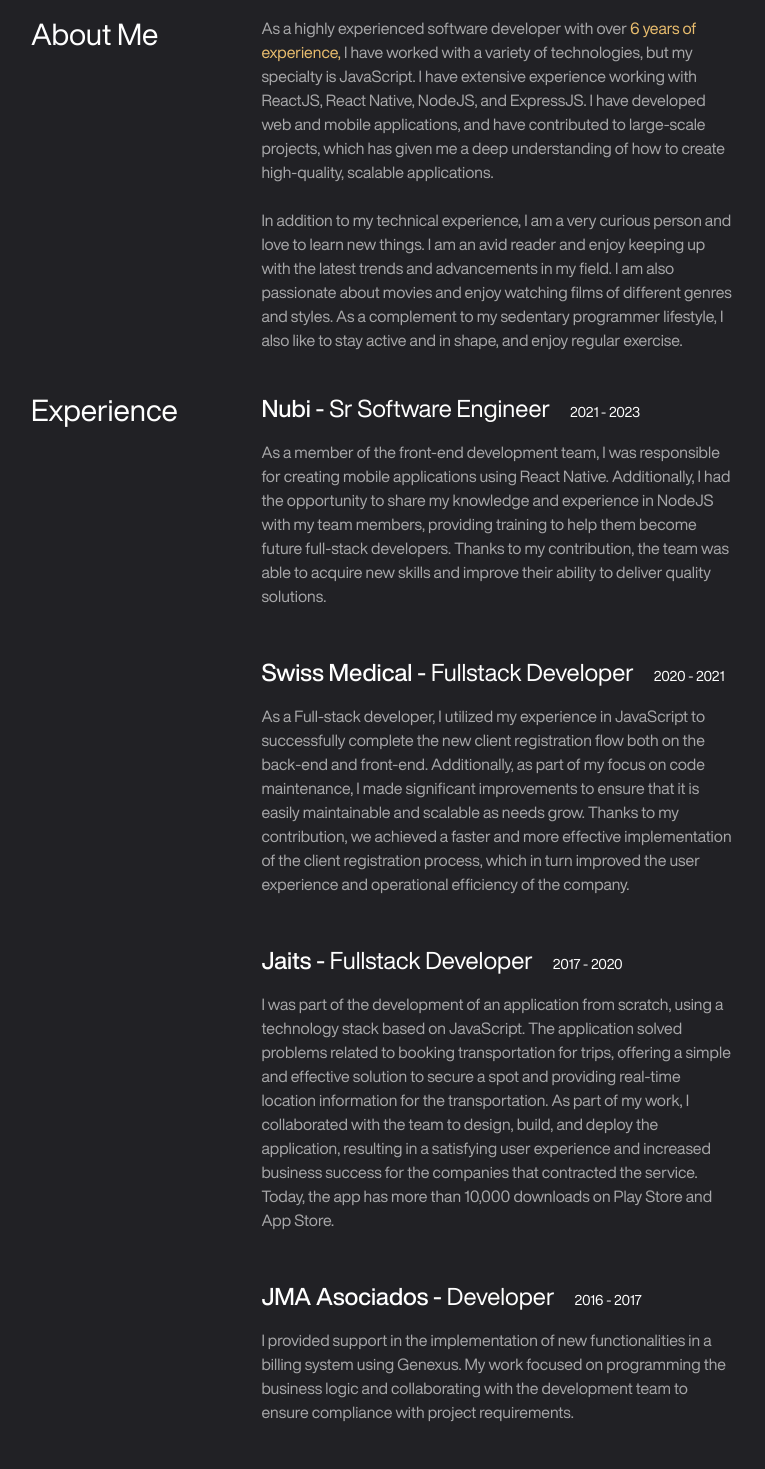
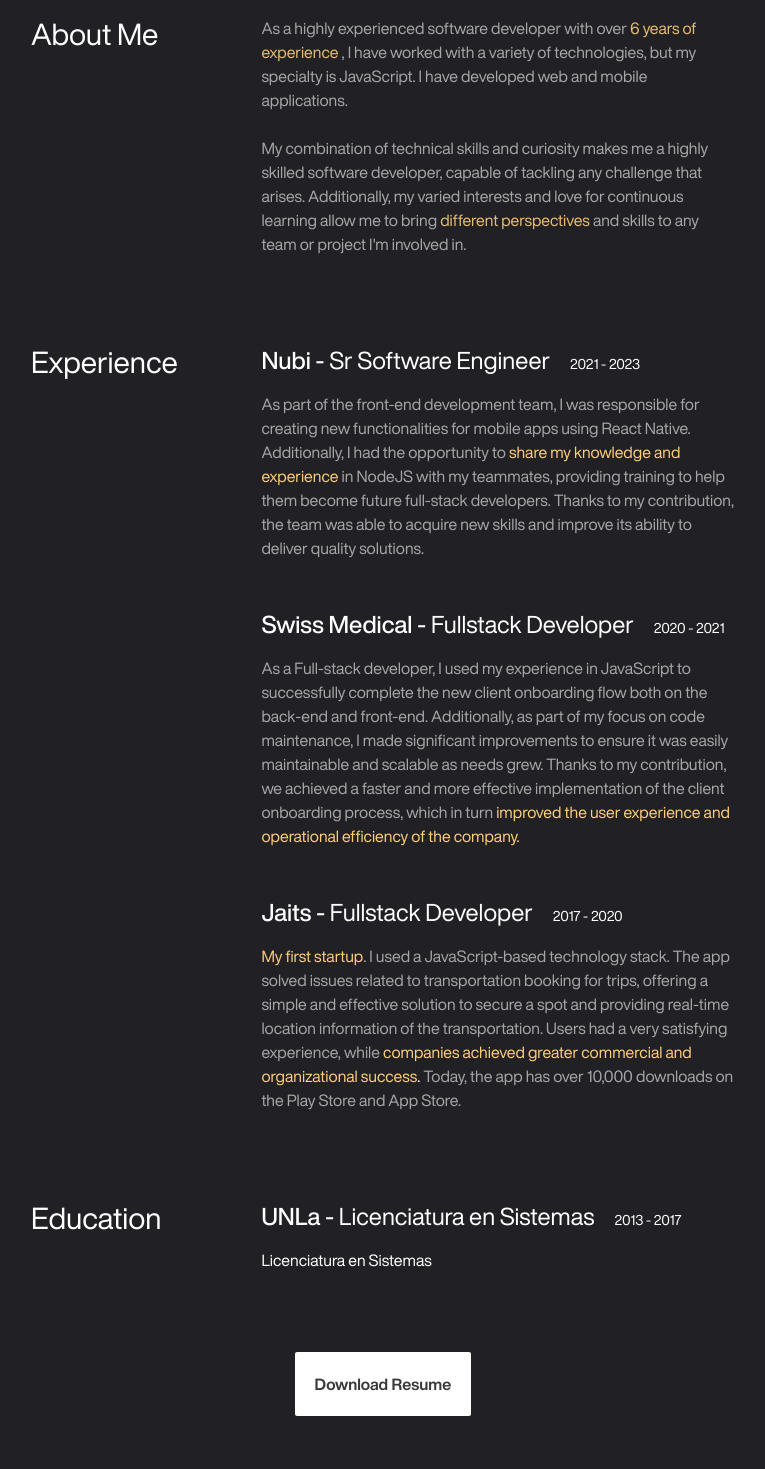
Before and after one commit to gonzaldd/my-portfolio, a React (Vite) app: page /about-me in a window 1280 px wide. Shown: the part 880-2349 px from the top of the page, without its empty margins (257-1022 px from the left). Built offline with nearby package versions, Linux system fonts and the light colour scheme.

Commit message:
Fix bug translate, and new about me texts

```diff
--- a/data.json
+++ b/data.json
@@ -4,39 +4,32 @@
       "time": "2021 - 2023",
       "name": "Nubi",
       "position": "Sr Software Engineer",
-      "description": "Como miembro del equipo de desarrollo front-end, fui responsable de la creación de aplicaciones móviles utilizando React Native. Además, tuve la oportunidad de compartir mis conocimientos y experiencia en NodeJS con mis compañeros de equipo, brindando capacitación para ayudarlos a convertirse en futuros desarrolladores full-stack. Gracias a mi contribución, el equipo pudo adquirir nuevas habilidades y mejorar su capacidad para ofrecer soluciones de calidad.",
-      "description_en": "As a member of the front-end development team, I was responsible for creating mobile applications using React Native. Additionally, I had the opportunity to share my knowledge and experience in NodeJS with my team members, providing training to help them become future full-stack developers. Thanks to my contribution, the team was able to acquire new skills and improve their ability to deliver quality solutions."
+      "description": "<span class=\"text-base font-light opacity-60 break-words\">Como parte del equipo de desarrollo front-end, fui responsable de la creación de nuevas funcionalidades para apps móviles utilizando React Native. Además, tuve la oportunidad de</span> <span class=\"text-highlight-color\">compartir mis conocimientos y experiencia</span> <span class=\"text-base font-light opacity-60 break-words\">en NodeJS con mis compañeros de equipo, brindando capacitación para ayudarlos a convertirse en futuros desarrolladores full-stack. Gracias a mi contribución, el equipo pudo adquirir nuevas habilidades y mejorar su capacidad para ofrecer soluciones de calidad.</span>",
+      "description_en": "<span class=\"text-base font-light opacity-60 break-words\">As part of the front-end development team, I was responsible for creating new functionalities for mobile apps using React Native. Additionally, I had the opportunity to</span> <span class=\"text-highlight-color\">share my knowledge and experience</span> <span class=\"text-base font-light opacity-60 break-words\">in NodeJS with my teammates, providing training to help them become future full-stack developers. Thanks to my contribution, the team was able to acquire new skills and improve its ability to deliver quality solutions.</span>"
     },
     {
       "time": "2020 - 2021",
       "name": "Swiss Medical",
       "position": "Fullstack Developer",
-      "description": "Como desarrollador Full-stack, utilicé mi experiencia en JavaScript para completar con éxito el flujo de altas de nuevos clientes tanto en el back-end como en el front-end. Además, como parte de mi enfoque en el mantenimiento del código, realicé mejoras significativas para asegurar que sea fácilmente mantenible y escalable a medida que las necesidades crecen. Gracias a mi aporte, logramos una implementación más rápida y efectiva del proceso de alta de clientes, lo que a su vez mejoró la experiencia de usuario y la eficiencia operativa de la empresa.",
-      "description_en": "As a Full-stack developer, I utilized my experience in JavaScript to successfully complete the new client registration flow both on the back-end and front-end. Additionally, as part of my focus on code maintenance, I made significant improvements to ensure that it is easily maintainable and scalable as needs grow. Thanks to my contribution, we achieved a faster and more effective implementation of the client registration process, which in turn improved the user experience and operational efficiency of the company."
+      "description": "<span class=\"text-base font-light opacity-60 break-words\">Como desarrollador Full-stack, utilicé mi experiencia en JavaScript para completar con éxito el flujo de altas de nuevos clientes tanto en el back-end como en el front-end. Además, como parte de mi enfoque en el mantenimiento del código, realicé mejoras significativas para asegurar que sea fácilmente mantenible y escalable a medida que las necesidades crecen. Gracias a mi aporte, logramos una implementación más rápida y efectiva del proceso de alta de clientes, lo que a su vez</span> <span class=\"text-highlight-color\">mejoró la experiencia de usuario y la eficiencia operativa de la empresa.</span>",
+      "description_en": "<span class=\"text-base font-light opacity-60 break-words\">As a Full-stack developer, I used my experience in JavaScript to successfully complete the new client onboarding flow both on the back-end and front-end. Additionally, as part of my focus on code maintenance, I made significant improvements to ensure it was easily maintainable and scalable as needs grew. Thanks to my contribution, we achieved a faster and more effective implementation of the client onboarding process, which in turn</span> <span class=\"text-highlight-color\">improved the user experience and operational efficiency of the company.</span>"
     },
     {
       "time": "2017 - 2020",
       "name": "Jaits",
       "position": "Fullstack Developer",
-      "description": "Formé parte del desarrollo de una aplicación desde cero, utilizando un stack tecnológico basado en JavaScript. La aplicación resolvió los problemas relacionados con la reserva de transporte para viajes, ofreciendo una solución simple y eficaz para asegurar un lugar y proporcionando información de ubicación en tiempo real del transporte. Como parte de mi trabajo, colaboré con el equipo para diseñar, construir y desplegar la aplicación, lo que resultó en una experiencia de usuario satisfactoria y un mayor éxito comercial para las empresas que contrataron el servicio. Hoy en día, la app tiene más de 10.000 descargas en Play Store y App Store.",
-      "description_en": "I was part of the development of an application from scratch, using a technology stack based on JavaScript. The application solved problems related to booking transportation for trips, offering a simple and effective solution to secure a spot and providing real-time location information for the transportation. As part of my work, I collaborated with the team to design, build, and deploy the application, resulting in a satisfying user experience and increased business success for the companies that contracted the service. Today, the app has more than 10,000 downloads on Play Store and App Store."
-    },
-    {
-      "time": "2016 - 2017",
-      "name": "JMA Asociados",
-      "position": "Developer",
-      "description": "Proporcioné soporte en la implementación de nuevas funcionalidades en un sistema de facturación utilizando Genexus. Mi trabajo se centró en programar la lógica de negocio y colaborar con el equipo de desarrollo para asegurar el cumplimiento de los requisitos del proyecto.Proporcioné soporte en la implementación de nuevas funcionalidades en un sistema de facturación utilizando Genexus. Mi trabajo se centró en programar la lógica de negocio y colaborar con el equipo de desarrollo para asegurar el cumplimiento de los requisitos del proyecto.",
-      "description_en": "I provided support in the implementation of new functionalities in a billing system using Genexus. My work focused on programming the business logic and collaborating with the development team to ensure compliance with project requirements."
+      "description": "<span class=\"text-highlight-color\">Mi primera startup</span><span class=\"text-base font-light opacity-60 break-words\">. Utilizé un stack tecnológico basado en JavaScript. La app resolvió los problemas relacionados con la reserva de transporte para viajes, ofreciendo una solución simple y eficaz para asegurar un lugar y proporcionando información de ubicación en tiempo real del transporte. Los usuarios obtuvieron una experiencia muy satisfactoria, mientras que</span> <span class=\"text-highlight-color\">las compañias lograron un mayor éxito comercial y organizacional</span>. <span class=\"text-base font-light opacity-60 break-words\">Hoy en día, la app tiene más de 10.000 descargas en Play Store y App Store.</span>",
+      "description_en": "<span class=\"text-highlight-color\">My first startup</span><span class=\"text-base font-light opacity-60 break-words\">. I used a JavaScript-based technology stack. The app solved issues related to transportation booking for trips, offering a simple and effective solution to secure a spot and providing real-time location information of the transportation. Users had a very satisfying experience, while</span> <span class=\"text-highlight-color\">companies achieved greater commercial and organizational success</span>. <span class=\"text-base font-light opacity-60 break-words\">Today, the app has over 10,000 downloads on the Play Store and App Store.</span>"
     }
   ],
   "education": [
     {
       "time": "2013 - 2017",
       "name": "UNLa",
-      "position": "Lic. en Sistemas",
-      "position_en": "Computer Systems",
+      "position": "Licenciatura en Sistemas",
+      "position_en": "Licenciatura en Sistemas",
       "description": "Universidad Nacional de Lanús",
-      "description_en": "Degree in computer systems"
+      "description_en": "Licenciatura en Sistemas"
     }
   ],
   "portfolio": [
@@ -59,5 +52,14 @@
   ],
   "email": "gonzalodedomingo@gmail.com",
   "linkedin": "https://www.linkedin.com/in/gdedomingo",
-  "github": "https://github.com/gonzaldd/"
+  "github": "https://github.com/gonzaldd/",
+  "extra": [
+    {
+      "time": "2016 - 2017",
+      "name": "JMA Asociados",
+      "position": "Developer",
+      "description": "Proporcioné soporte en la implementación de nuevas funcionalidades en un sistema de facturación utilizando Genexus. Mi trabajo se centró en programar la lógica de negocio y colaborar con el equipo de desarrollo para asegurar el cumplimiento de los requisitos del proyecto.Proporcioné soporte en la implementación de nuevas funcionalidades en un sistema de facturación utilizando Genexus. Mi trabajo se centró en programar la lógica de negocio y colaborar con el equipo de desarrollo para asegurar el cumplimiento de los requisitos del proyecto.",
+      "description_en": "I provided support in the implementation of new functionalities in a billing system using Genexus. My work focused on programming the business logic and collaborating with the development team to ensure compliance with project requirements."
+    }
+  ]
 }
--- a/src/components/basicData.jsx
+++ b/src/components/basicData.jsx
@@ -1,18 +1,18 @@
 import { useTranslation } from 'react-i18next'
+
+import parseLng from '../utils/parse-lng'
 
 const BasicData = ({ data = [] }) => {
   const { i18n } = useTranslation()
 
-  const lngKey = i18n.language === 'es' ? 'description' : 'description_en'
-  const positionKey = i18n.language === 'es' ? 'position' : 'position_en'
+  const lng = parseLng(i18n.language)
+  const lngKey = lng === 'es' ? 'description' : 'description_en'
+  const positionKey = lng === 'es' ? 'position' : 'position_en'
 
   return (
-    <div className="flex flex-wrap w-full">
+    <div className="flex flex-wrap w-full gap-y-12">
       {data.map((rowData, i) => (
-        <div
-          key={`${rowData?.company}${i}`}
-          className={`${i + 1 === data.length ? '' : 'mb-12'} w-full`}
-        >
+        <div key={`${rowData?.company}${i}`} className={`w-full`}>
           <div className="flex flex-col-reverse md:flex-row gap-x-5 items-baseline">
             <p className="font-medium text-xl xl:text-2xl mb-4">
               {rowData?.name}
@@ -25,9 +25,11 @@
               {rowData?.time}
             </p>
           </div>
-          <p className="text-base font-light opacity-60 break-words">
-            {rowData?.[lngKey] || rowData?.description}
-          </p>
+          <p
+            dangerouslySetInnerHTML={{
+              __html: rowData?.[lngKey] || rowData?.description,
+            }}
+          ></p>
           {/* <div className="inline-flex gap-2 flex-wrap">
             {rowData?.techs?.map((tech) => (
               <Chip text={tech} />
--- a/src/components/footer.jsx
+++ b/src/components/footer.jsx
@@ -1,6 +1,7 @@
 import { useTranslation } from 'react-i18next'
 
 import toTop from '../utils/toTop'
+import parseLng from '../utils/parse-lng'
 
 const languages = {
   en: 'English',
@@ -20,8 +21,6 @@
     }
   }
 
-  const parseLanguage = (i18nLng) => (/^es(-.*)?$/.test(i18nLng) ? 'es' : 'en')
-
   return (
     <footer
       id="footer"
@@ -31,7 +30,7 @@
         <div key={`${key}-${i}`} onClick={() => changeLanguage(key)}>
           <p
             className={`${
-              parseLanguage(i18n.language) === key
+              parseLng(i18n.language) === key
                 ? 'underline underline-offset-2'
                 : ''
             } cursor-pointer fade-out-transition-hover`}
--- a/src/css/App.css
+++ b/src/css/App.css
@@ -47,6 +47,12 @@
   animation: fade-in 1s;
 }
 
+.scale-hover-transition:hover {
+  transition: transform 0.2s;
+  -webkit-transform: scale(1.1);
+  transform: scale(1.1);
+}
+
 ::-moz-selection {
   background-color: var(--secondary-color);
   color: var(--secondary-color);
--- a/src/pages/aboutMe.jsx
+++ b/src/pages/aboutMe.jsx
@@ -1,4 +1,4 @@
-import { useTranslation } from 'react-i18next'
+import { useTranslation, Trans } from 'react-i18next'
 
 import BasicData from '../components/basicData'
 import { experience, education } from '../../data.json'
@@ -20,25 +20,33 @@
   return (
     <section
       id="about-me"
-      className="flex flex-col pb-48 px-8 py-6 md:px-16 md:py-10"
+      className="flex flex-col pb-48 px-8 py-6 md:px-16 md:py-10 mb-12"
     >
       <div className="flex flex-col md:flex-row flex-wrap gap-x-40">
         <div className="flex-initial mb-[5%] w-[10%]">
           <p className="text-3xl whitespace-pre">{t('TITLE')}</p>
         </div>
-        <div className="flex-1">
+        <div className="flex-1 mb-12">
           <p>
-            <span className="text-base font-light opacity-60 break-words">
-              {t('DESCRIPTION_1_A')}
-            </span>
-            <span className="text-highlight-color opacity-90">
-              {t('DESCRIPTION_1_B')}
-            </span>
-            <span className="opacity-60">{t('DESCRIPTION_1_C')}</span>
+            <Trans
+              defaults={t('DESCRIPTION')}
+              components={[
+                <span className="text-base font-light opacity-60 break-words"></span>,
+                <span className="text-highlight-color opacity-90"></span>,
+                <span className="text-base font-light opacity-60 break-words"></span>,
+              ]}
+            ></Trans>
           </p>
           <br />
-          <p className="text-base font-light opacity-60 break-words">
-            {t('DESCRIPTION_2')}
+          <p>
+            <Trans
+              defaults={t('DESCRIPTION_2')}
+              components={[
+                <span className="text-base font-light opacity-60 break-words"></span>,
+                <span className="text-highlight-color opacity-90"></span>,
+                <span className="text-base font-light opacity-60 break-words"></span>,
+              ]}
+            ></Trans>
           </p>
         </div>
       </div>
@@ -46,7 +54,7 @@
         <div className="flex-initial mb-[5%] w-[10%]">
           <p className="text-3xl whitespace-pre">{t('EXPERIENCE_TITLE')}</p>
         </div>
-        <div className="flex-1">
+        <div className="flex-1 mb-12">
           <BasicData data={experience} />
         </div>
       </div>
@@ -59,7 +67,7 @@
         </div>
       </div>
       <div className="flex justify-center mt-20">
-        <button className="bg-secondary-color text-primary-color p-5 rounded-sm fade-out-transition-hover font-semibold">
+        <button className="bg-secondary-color text-primary-color p-5 rounded-sm scale-hover-transition font-semibold">
           {t('DOWNLOAD_CV')}
         </button>
       </div>
--- /dev/null
+++ b/src/utils/parse-lng.js
@@ -0,0 +1 @@
+export default (i18nLng) => (/^es(-.*)?$/.test(i18nLng) ? 'es' : 'en')
--- a/src/utils/translations/translations.json
+++ b/src/utils/translations/translations.json
@@ -16,10 +16,8 @@
       "TITLE": "About Me",
       "EXPERIENCE_TITLE": "Experience",
       "EDUCATION_TITLE": "Education",
-      "DESCRIPTION_1_A": "As a highly experienced software developer with over ",
-      "DESCRIPTION_1_B": "6 years of experience, ",
-      "DESCRIPTION_1_C": "I have worked with a variety of technologies, but my specialty is JavaScript. I have extensive experience working with ReactJS, React Native, NodeJS, and ExpressJS. I have developed web and mobile applications, and have contributed to large-scale projects, which has given me a deep understanding of how to create high-quality, scalable applications.",
-      "DESCRIPTION_2": "In addition to my technical experience, I am a very curious person and love to learn new things. I am an avid reader and enjoy keeping up with the latest trends and advancements in my field. I am also passionate about movies and enjoy watching films of different genres and styles. As a complement to my sedentary programmer lifestyle, I also like to stay active and in shape, and enjoy regular exercise.",
+      "DESCRIPTION": "<0>As a highly experienced software developer with over</0> <1>6 years of experience</1> <2>, I have worked with a variety of technologies, but my specialty is JavaScript. I have developed web and mobile applications.</2>",
+      "DESCRIPTION_2": "<0>My combination of technical skills and curiosity makes me a highly skilled software developer, capable of tackling any challenge that arises. Additionally, my varied interests and love for continuous learning allow me to bring</0> <1>different perspectives</1> <2>and skills to any team or project I'm involved in.</2>",
       "DOWNLOAD_CV": "Download Resume",
       "CONTACT_ME": "Contact me"
     },
@@ -52,11 +50,9 @@
       "TITLE": "Sobre mí",
       "EXPERIENCE_TITLE": "Experiencia",
       "EDUCATION_TITLE": "Educación",
-      "DESCRIPTION_1_A": "Como desarrollador de software con más ",
-      "DESCRIPTION_1_B": "de 6 años de experiencia, ",
-      "DESCRIPTION_1_C":"he trabajado con una variedad de tecnologías, pero mi especialidad es JavaScript. He desarrollado aplicaciones web y móviles, y he contribuido a proyectos de gran escala, lo que me ha dado una comprensión profunda de cómo crear aplicaciones de alta calidad y escalables.",
-      "DESCRIPTION_2": "Mi combinación de habilidades técnicas y curiosidad intelectual me convierte en un desarrollador de software altamente capacitado, capaz de abordar cualquier desafío que se presente. Además, mis intereses variados y mi amor por el aprendizaje continuo me permiten aportar diferentes perspectivas y habilidades a cualquier equipo o proyecto en el que me involucre.",
-      "DOWNLOAD_CV": "Mira mi CV"
+      "DESCRIPTION": "<0>Como desarrollador de software con más de</0> <1>6 años de experiencia</1><2>, he trabajado con una variedad de tecnologías, pero mi especialidad es JavaScript. He desarrollado el frontend y el backend de aplicaciones web y móviles</2>",
+      "DESCRIPTION_2": "<0>Mi combinación de habilidades técnicas y curiosidad me convierte en un desarrollador de software altamente capacitado, capaz de abordar cualquier desafío que se presente. Además, mis intereses variados y mi amor por el aprendizaje continuo me permiten aportar</0> <1>diferentes perspectivas</1> <2>y habilidades a cualquier equipo o proyecto en el que me involucre.</2>",
+      "DOWNLOAD_CV": "Descargá mi CV"
     },
     "PORTFOLIO": {
       "TITLE": "Projectos",
```
Also changed, not shown: src/components/header.jsx (+4 -7 lines).
